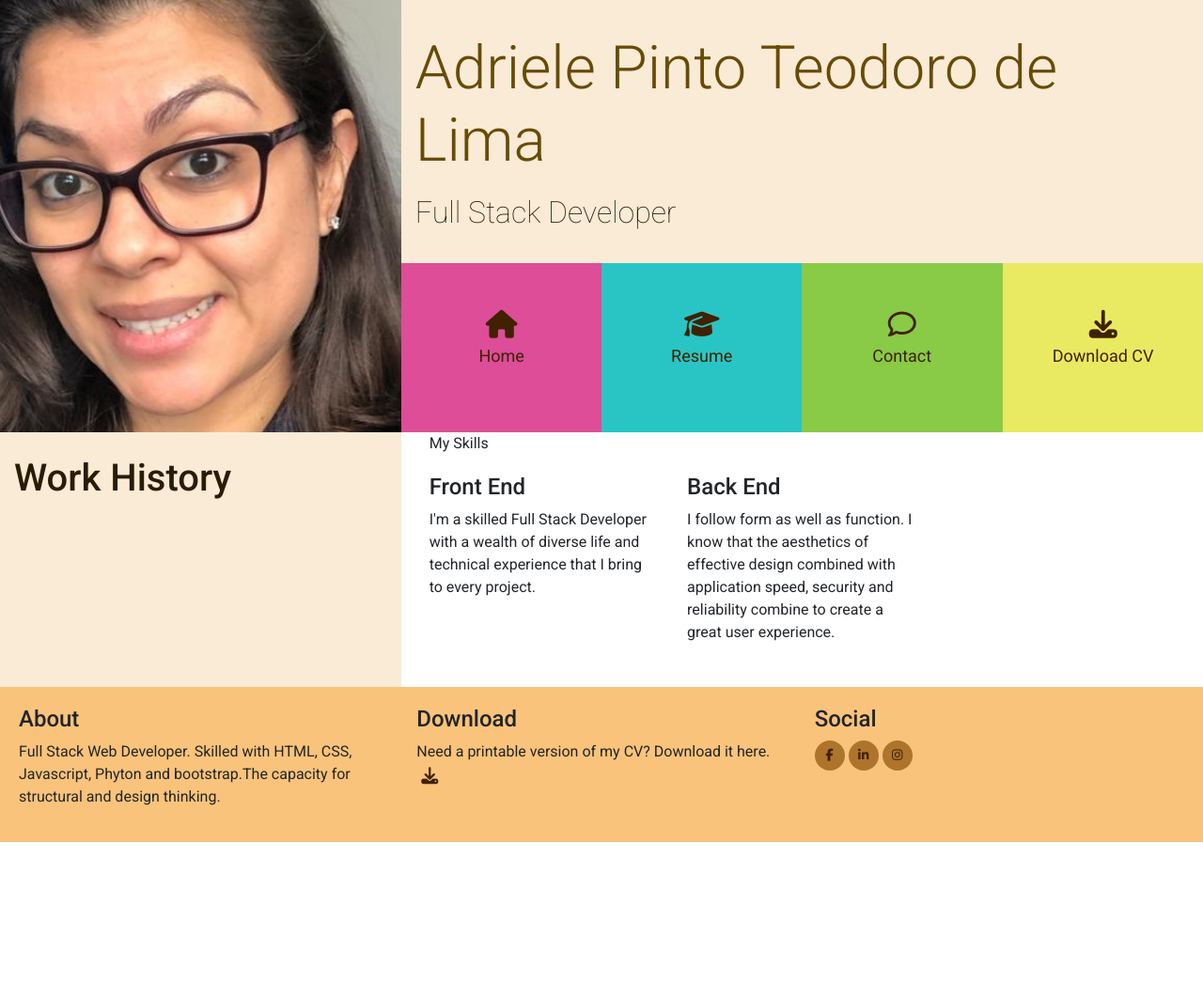
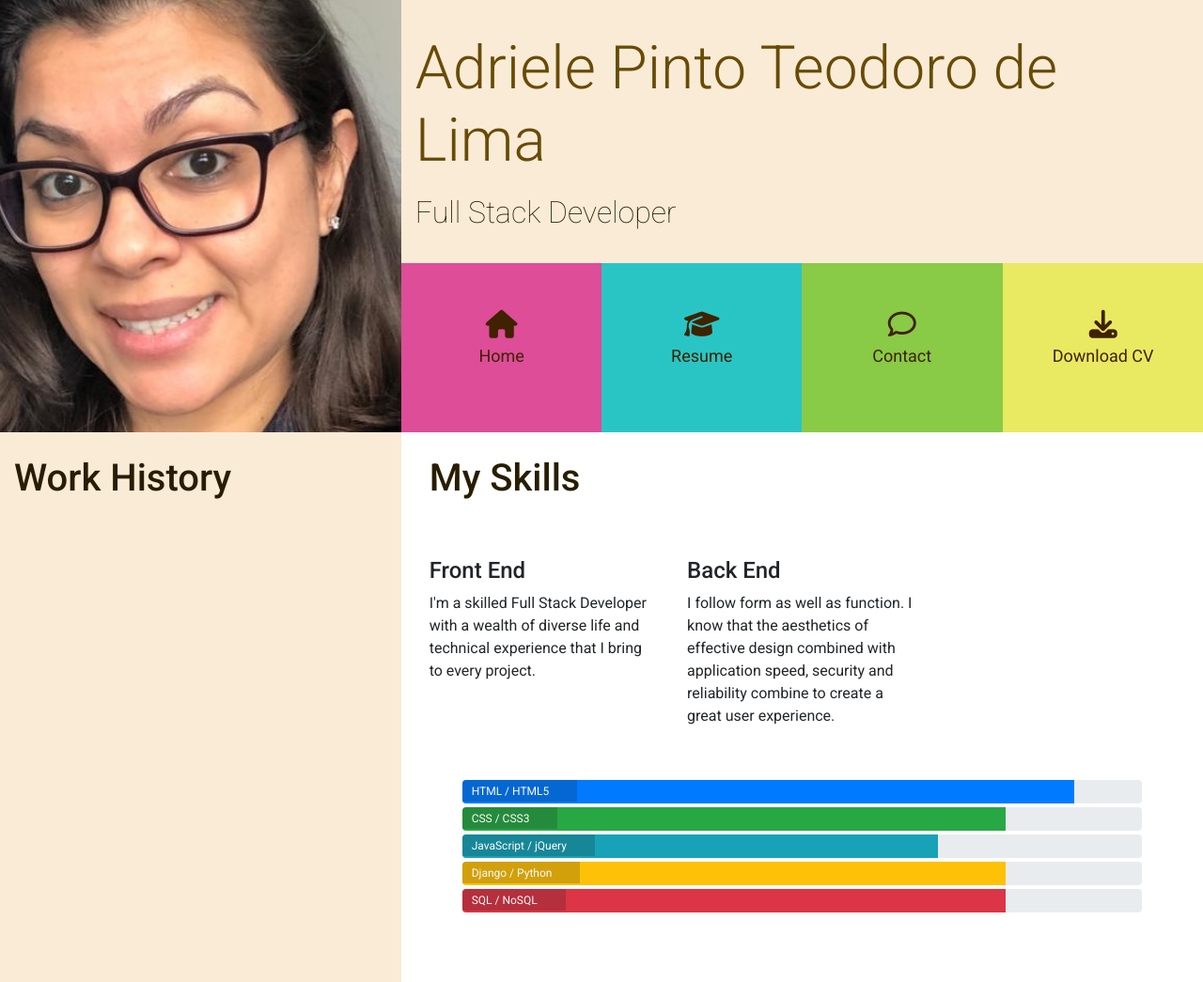
Before and after one commit to Adriele-lima/Bootstrap, a plain HTML site: page resume.html in a window 1280 px wide. Shown: the top 1045 px of the page at 94% size. Before the commit the page ends 896 px from the top, so only its background shows below. Drawn offline with nearby package versions, Linux system fonts and the light colour scheme.

Commit message:
Adding progess bars

```diff
--- a/css/style.css
+++ b/css/style.css
@@ -131,6 +131,27 @@
     padding-top: 20px;
 }
 
+/* ---------------- Resume ---------------- */
+
+.progress {
+    position: relative;
+    height: 25px;
+    margin-bottom: 4px;
+}
+
+.progress-type {
+    position: absolute;
+    left: 0px;
+    font-weight: 400;
+    padding: 3px 30px 2px 10px;
+    color: #fafafa;
+    background-color: rgba(25, 25, 25, 0.2);
+}
+
+.progress-section {
+    margin: 40px 20px;
+}
+
 /* ---------------- Footer ---------------- */
 
 footer{
--- a/resume.html
+++ b/resume.html
@@ -57,7 +57,8 @@
                 </div>
                 <div class="col-md-8 bg-color-three-reasons section-column">
                     <div class="row">
-                        <div class="col-12">My Skills</h3>
+                        <div class="col-12">
+                            <h3 class="section-heading">My Skills</h3>
                         </div>
                     </div>
                     <div class="row about-me">
@@ -69,15 +70,43 @@
                             <h4>Back End</h4>
                             <p>I follow form as well as function. I know that the aesthetics of effective design combined with application speed, security and reliability combine to create a great user experience.</p>
                         </div>
-                        <div class="row">
-                            <div class="col">
-
+                    </div>
+                    <div class="row progress-section">
+                        <div class="col">
+                            <div class="progress">
+                                <div class="progress-bar" role="progressbar" aria-valuenow="90" aria-valuemin="0" aria-valuemax="100" style="width:90%;">
+                                    <span class="sr-only">90% complete</span>
+                                </div>
+                                <span class="progress-type">HTML / HTML5</span>
+                            </div>
+                            <div class="progress">
+                                <div class="progress-bar bg-success" role="progressbar" aria-valuenow="80" aria-valuemin="0" aria-valuemax="100" style="width:80%;">
+                                    <span class="sr-only">80% complete</span>
+                                </div>
+                                <span class="progress-type">CSS / CSS3</span>
+                            </div>
+                            <div class="progress">
+                                <div class="progress-bar bg-info" role="progressbar" aria-valuenow="70" aria-valuemin="0" aria-valuemax="100" style="width:70%;">
+                                    <span class="sr-only">70% complete</span>
+                                </div>
+                                <span class="progress-type">JavaScript / jQuery</span>
+                            </div>
+                            <div class="progress">
+                                <div class="progress-bar bg-warning" role="progressbar" aria-valuenow="80" aria-valuemin="0" aria-valuemax="100" style="width:80%;">
+                                    <span class="sr-only">80% complete</span>
+                                </div>
+                                <span class="progress-type">Django / Python</span>
+                            </div>
+                            <div class="progress">
+                                <div class="progress-bar bg-danger" role="progressbar" aria-valuenow="80" aria-valuemin="0" aria-valuemax="100" style="width:80%;">
+                                    <span class="sr-only">80% complete</span>
+                                </div>
+                                <span class="progress-type">SQL / NoSQL</span>
                             </div>
                         </div>
                     </div>
                 </div>
             </div>
-        </div>
     </section>
     <footer>
         <div id="footer-details" class="row">
```
